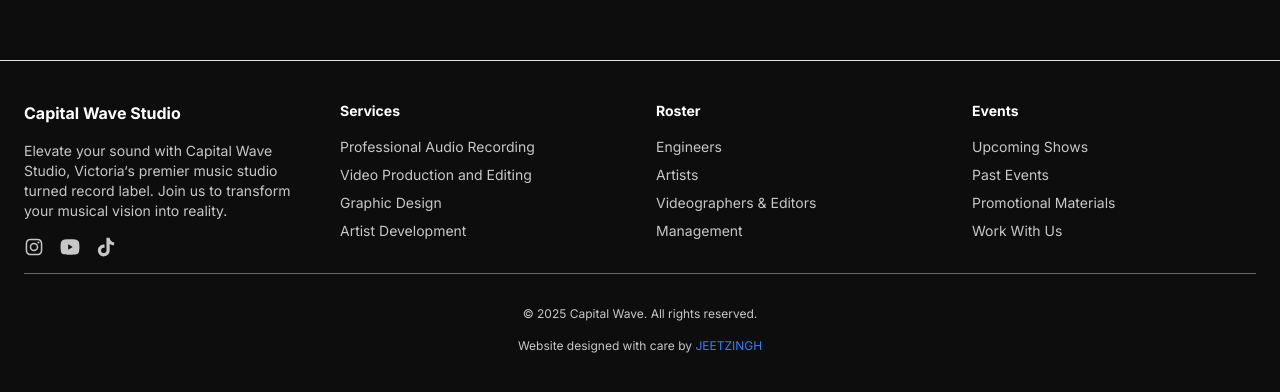
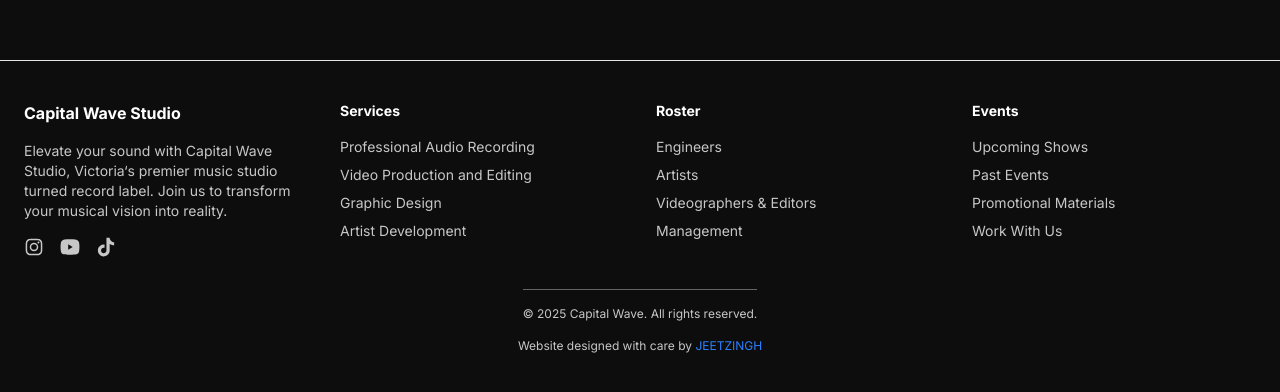
Before and after one commit to jeetajmani/capitalwave-web, a Next.js app in the folder site/: page / in a window 1280 px wide. Shown: the part 813-1205 px from the top of the page. Built offline with nearby package versions, Linux system fonts and the light colour scheme.

Commit message:
footer animation

```diff
--- a/site/src/components/footer.tsx
+++ b/site/src/components/footer.tsx
@@ -1,16 +1,29 @@
 "use client"
 
 import Link from "next/link"
+import { motion } from "framer-motion"
 
 const Footer = () => {
-
     return (
         <footer className="w-full border-t">
-            <div className="container mx-auto flex flex-col gap-4 px-6 py-10 items-center justify-center">
-                <div className="grid gap-8 grid-cols-1 sm:grid-cols-2 md:grid-cols-4 w-full">
+            <motion.div
+                initial="hidden"
+                whileInView="visible"
+                viewport={{ once: true, amount: 0.2 }}
+                variants={{ visible: { transition: { staggerChildren: 0.4 } } }}
+                className="container mx-auto flex flex-col gap-4 px-6 py-10 items-center justify-center"
+            >
+                <div className="grid gap-8 grid-cols-1 sm:grid-cols-2 md:grid-cols-4 w-full pb-4">
+                    {/** Fade in each grid block one by one */}
+                    <motion.div
+                        variants={{ hidden: { opacity: 0 }, visible: { opacity: 1 } }}
+                        transition={{ duration: 1, ease: "easeOut" }}
+                    >
                         <div className="space-y-4 ">
                             <div className="flex items-center gap-2 font-bold">
+                                <Link href="/" className="text-foreground hover:text-blue-500 transition-colors">
                                     <span>Capital Wave Studio</span>
+                                </Link>
                             </div>
                             <p className="text-sm text-muted-foreground">
                                 Elevate your sound with Capital Wave Studio, Victoria‘s premier music studio turned record label. Join us to transform your musical vision into reality.
@@ -69,6 +82,11 @@
 
                             </div>
                         </div>
+                    </motion.div>
+                    <motion.div
+                        variants={{ hidden: { opacity: 0 }, visible: { opacity: 1 } }}
+                        transition={{ duration: 1, ease: "easeOut" }}
+                    >
                         <div className="space-y-4">
                             <h4 className="text-sm font-bold">
                                 <Link href="/services" className="text-foreground hover:text-blue-500 transition-colors">
@@ -98,6 +116,11 @@
                                 </li>
                             </ul>
                         </div>
+                    </motion.div>
+                    <motion.div
+                        variants={{ hidden: { opacity: 0 }, visible: { opacity: 1 } }}
+                        transition={{ duration: 1, ease: "easeOut" }}
+                    >
                         <div className="space-y-4">
                             <h4 className="text-sm font-bold">
                                 <Link href="/roster" className="text-foreground hover:text-blue-500 transition-colors">
@@ -127,6 +150,11 @@
                                 </li>
                             </ul>
                         </div>
+                    </motion.div>
+                    <motion.div
+                        variants={{ hidden: { opacity: 0 }, visible: { opacity: 1 } }}
+                        transition={{ duration: 1, ease: "easeOut" }}
+                    >
                         <div className="space-y-4">
                             <h4 className="text-sm font-bold">
                                 <Link href="/events" className="text-foreground hover:text-blue-500 transition-colors">
@@ -156,8 +184,13 @@
                                 </li>
                             </ul>
                         </div>
+                    </motion.div>
                 </div>
-                <div className="flex flex-col gap-4 sm:flex-row justify-center items-center border-t border-border/40 pt-8 w-full text-center">
+                <motion.div
+                    variants={{ hidden: { opacity: 0 }, visible: { opacity: 1 } }}
+                    transition={{ duration: 1, ease: "easeOut" }}
+                >
+                    <div className="flex flex-col gap-4 sm:flex-row justify-center items-center border-t border-border/40 pt-4 w-full text-center">
                         <p className="text-xs text-muted-foreground">
                             &copy; {new Date().getFullYear()} Capital Wave. All rights reserved.
                         </p>
@@ -173,12 +206,20 @@
               </Link>
             </div> */}
                     </div>
+                </motion.div>
+
+                <motion.div
+                    variants={{ hidden: { opacity: 0 }, visible: { opacity: 1 } }}
+                    transition={{ duration: 1, ease: "easeOut" }}
+                >
                     <div className="flex flex-col sm:flex-row justify-center items-center w-full text-center">
                         <p className="text-xs text-muted-foreground">
                             Website designed with care by <Link href="https://jeetzingh.com" className="text-blue-500 hover:underline">JEETZINGH</Link>
                         </p>
                     </div>
-            </div>
+                </motion.div>
+
+            </motion.div>
         </footer>
     )
 }
```
Lines whose indentation alone changed are shown as unchanged.
